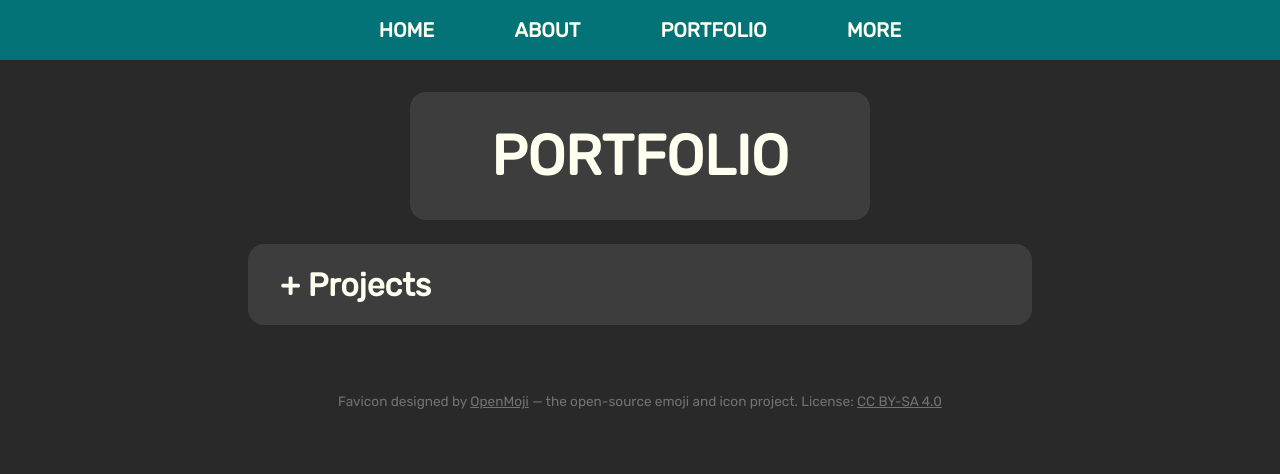
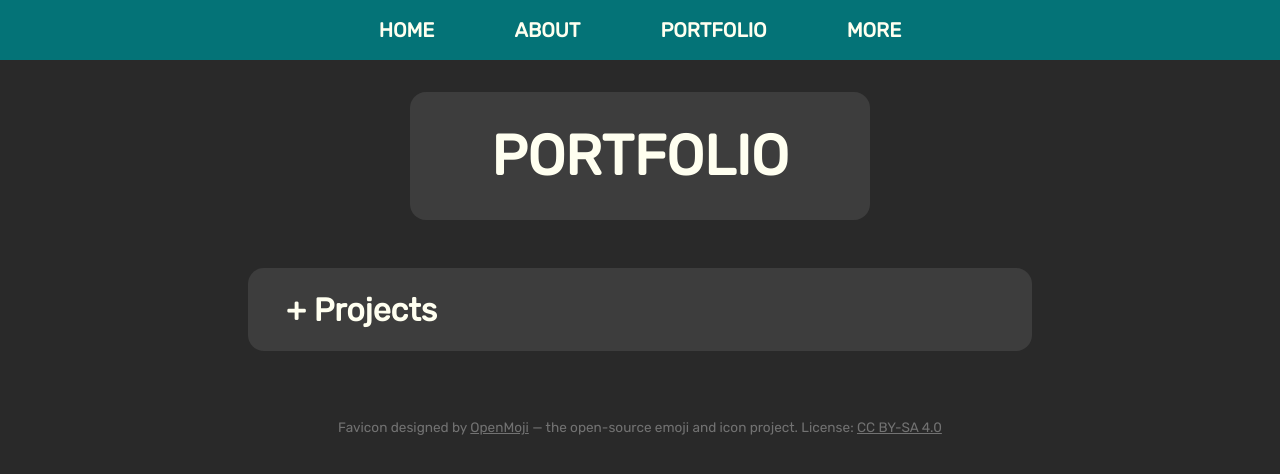
Before and after one commit to rstacks/my-website, a React (Vite) app: page /portfolio in a window 1280 px wide. Shown: the top 474 px of the page. Built offline with nearby package versions, Linux system fonts and the light colour scheme.

Commit message:
Added functionality to projects button

```diff
--- a/src/pages/Portfolio.jsx
+++ b/src/pages/Portfolio.jsx
@@ -4,6 +4,26 @@ import { Header } from "../components/Header"
 import { Footer } from "../components/Footer"
 
 export function Portfolio() {
+  // Shows or hides content when a dropdown button is used
+  function dropdownButton(buttonName) {
+    // Get HTML tags to show or hide
+    const project1 = document.getElementById("project1");
+    const project2 = document.getElementById("project2");
+
+    if (buttonName === "projects") {
+      const button = document.getElementById("projects-button");
+      if (button.innerHTML != "<h1>- Projects</h1>") {
+        button.innerHTML = "<h1>- Projects</h1>";
+        project1.style.display = "block";
+        project2.style.display = "block";
+      } else {
+        button.innerHTML = "<h1>+ Projects</h1>";
+        project1.style.display = "none";
+        project2.style.display = "none";
+      }
+    }
+  }
+
   return (
     <HelmetProvider>
       <Helmet>
@@ -14,8 +34,22 @@ export function Portfolio() {
       <Header text="PORTFOLIO" />
       <main>
         <header className="portfolio-dropdown">
-          <h1>+ Projects</h1>
+          <button id="projects-button" onClick={() => {
+            dropdownButton("projects");
+          }}>
+            <h1>+ Projects</h1>
+          </button>
         </header>
+        <article className="article-body" id="project1">
+          <p>
+            Lorem ipsum dolor sit amet, consectetur adipiscing elit, sed do eiusmod tempor incididunt ut labore et dolore magna aliqua. Habitant morbi tristique senectus et netus et malesuada fames ac. Sodales neque sodales ut etiam sit amet nisl purus in. Diam phasellus vestibulum lorem sed risus ultricies tristique nulla. Sem viverra aliquet eget sit. Viverra tellus in hac habitasse platea dictumst vestibulum. Augue interdum velit euismod in pellentesque.
+          </p>
+        </article>
+        <article className="article-body" id="project2">
+          <p>
+            Lobortis scelerisque fermentum dui faucibus in ornare. Mauris in aliquam sem fringilla ut morbi tincidunt augue interdum. Ut consequat semper viverra nam libero justo laoreet. Tempus quam pellentesque nec nam aliquam sem et tortor. Pulvinar mattis nunc sed blandit libero volutpat. Cras adipiscing enim eu turpis egestas pretium aenean pharetra magna. Tincidunt ornare massa eget egestas. Id leo in vitae turpis massa. Tristique et egestas quis ipsum suspendisse ultrices. Vel quam elementum pulvinar etiam. Leo a diam sollicitudin tempor id eu. Dui ut ornare lectus sit amet.
+          </p>
+        </article>
       </main>
 
       <Footer />
--- a/src/styles.css
+++ b/src/styles.css
@@ -109,11 +109,13 @@ body {
 }
 
 /* Hover and click actions for all links */
-.social-nav-link:hover, .main-nav-anchor:hover, #menu-button:hover {
+.social-nav-link:hover, .main-nav-anchor:hover, #menu-button:hover,
+  #projects-button:hover {
   opacity: 70%;
   cursor: pointer;
 }
-.social-nav-link:active, .main-nav-anchor:active, #menu-button:active {
+.social-nav-link:active, .main-nav-anchor:active, #menu-button:active,
+  #projects-button:active {
   opacity: 30%;
 }
 
@@ -292,22 +294,6 @@ hr {
   font-weight: bolder;
 }
 
-/*
-.article-body {
-  background-color: #3D3D3D;
-  font-size: 1.5em;
-  max-width: 45em;
-  width: 70vw;
-  margin: auto;
-  justify-content: center;
-  border-radius: 1em;
-  padding: 2em;
-  padding-top: 0.5em;
-  padding-bottom: 0.5em;
-  margin-top: 1.5em;
-}
-*/
-
 .portfolio-dropdown {
   background-color: #3D3D3D;
   font-size: 1em;
@@ -319,7 +305,17 @@ hr {
   padding: 2em;
   padding-top: 0.01em;
   padding-bottom: 0.01em;
-  margin-top: 1.5em;
+  margin-top: 3em;
+  margin-bottom: 1em;
+}
+
+#projects-button {
+  background: none;
+  border-style: none;
+  font-family: 'Rubik', 'Trebuchet MS', sans-serif;
+  color: #FFFFF0;
+  font-size: 1em;
+  transition: opacity 100ms;
 }
 
 @media screen and (max-width: 600px) {
@@ -331,3 +327,11 @@ hr {
     font-size: 0.7em;
   }
 }
+
+#project1 {
+  display: none;
+}
+
+#project2 {
+  display: none;
+}
```
